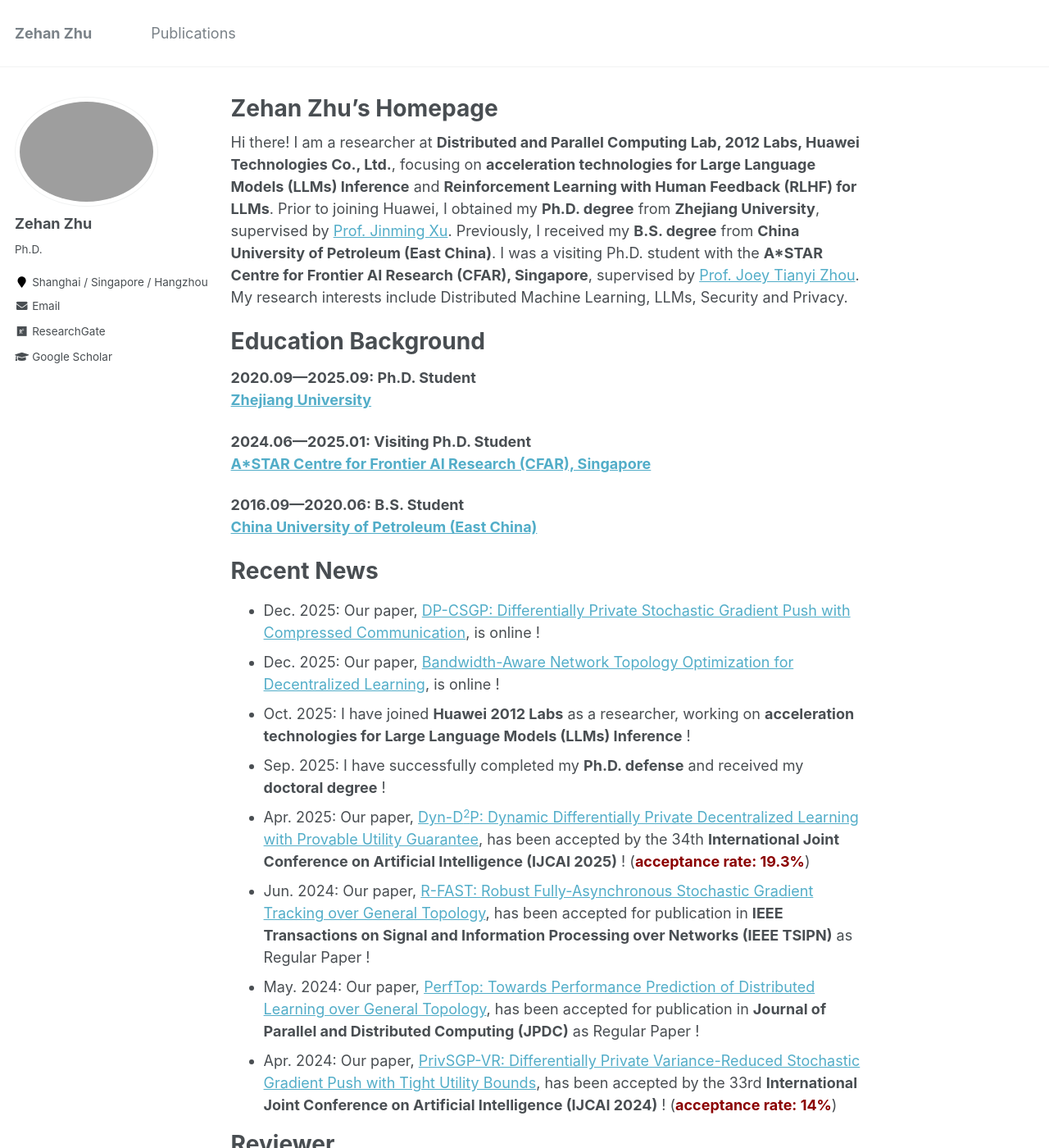
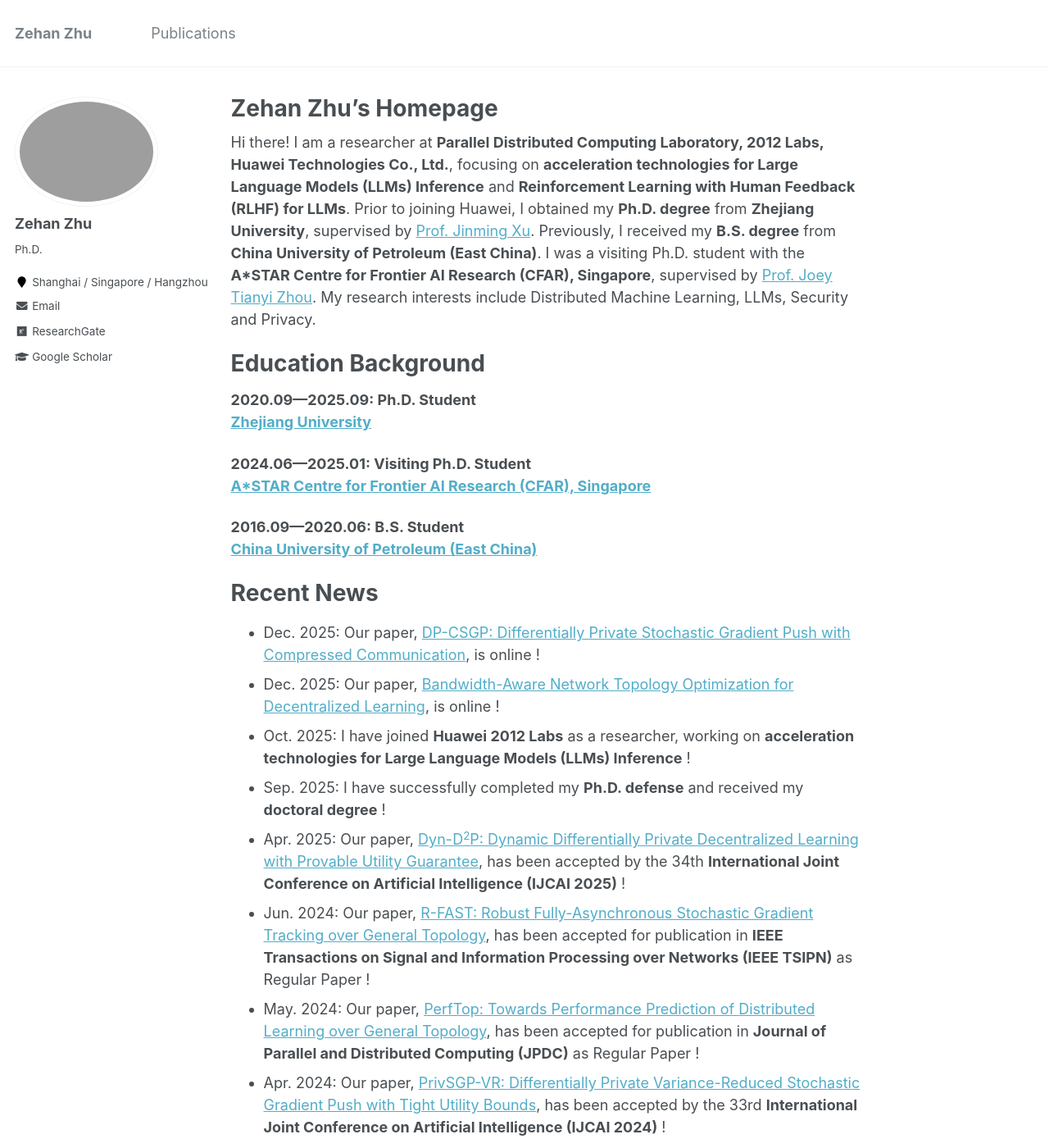
Before and after one commit to zehanzhu/zehanzhu.github.io, a Jekyll site: the page built from _pages/about.md, in a window 1280 px wide and 1400 px high. Shown: the whole window at 82% size. Built offline with Jekyll 4.4.1, drawn with Linux system fonts in a browser that asks for light colours.

Commit message:
Update about.md

```diff
--- a/_pages/about.md
+++ b/_pages/about.md
@@ -9,7 +9,7 @@ redirect_from:
 ---
 
 
-Hi there! I am a researcher at **Distributed and Parallel Computing Lab, 2012 Labs, Huawei Technologies Co., Ltd.**, focusing on **acceleration technologies for Large Language Models (LLMs) Inference** and **Reinforcement Learning with Human Feedback (RLHF) for LLMs**. Prior to joining Huawei, I obtained my **Ph.D. degree** from **Zhejiang University**, supervised by [Prof. Jinming Xu](https://jinmingxu.github.io/). Previously, I received my **B.S. degree** from **China University of Petroleum (East China)**. I was a visiting Ph.D. student with the **A*STAR Centre for Frontier AI Research (CFAR), Singapore**, supervised by [Prof. Joey Tianyi Zhou](https://joeyzhouty.github.io/). My research interests include Distributed Machine Learning, LLMs, Security and Privacy.
+Hi there! I am a researcher at **Parallel Distributed Computing Laboratory, 2012 Labs, Huawei Technologies Co., Ltd.**, focusing on **acceleration technologies for Large Language Models (LLMs) Inference** and **Reinforcement Learning with Human Feedback (RLHF) for LLMs**. Prior to joining Huawei, I obtained my **Ph.D. degree** from **Zhejiang University**, supervised by [Prof. Jinming Xu](https://jinmingxu.github.io/). Previously, I received my **B.S. degree** from **China University of Petroleum (East China)**. I was a visiting Ph.D. student with the **A*STAR Centre for Frontier AI Research (CFAR), Singapore**, supervised by [Prof. Joey Tianyi Zhou](https://joeyzhouty.github.io/). My research interests include Distributed Machine Learning, LLMs, Security and Privacy.
 
 
 
@@ -32,10 +32,10 @@ Recent News
 * Dec. 2025: Our paper, [Bandwidth-Aware Network Topology Optimization for Decentralized Learning](https://www.arxiv.org/abs/2512.07536), is online !
 * Oct. 2025: I have joined **Huawei 2012 Labs** as a researcher, working on **acceleration technologies for Large Language Models (LLMs) Inference** !
 * Sep. 2025: I have successfully completed my **Ph.D. defense** and received my **doctoral degree** !
-* Apr. 2025: Our paper, [Dyn-D<sup>2</sup>P: Dynamic Differentially Private Decentralized Learning with Provable Utility Guarantee](https://www.ijcai.org/proceedings/2025/809), has been accepted by the 34th **International Joint Conference on Artificial Intelligence (IJCAI 2025)** ! (**<span style="color:#8B0000">acceptance rate: 19.3%</span>**)
+* Apr. 2025: Our paper, [Dyn-D<sup>2</sup>P: Dynamic Differentially Private Decentralized Learning with Provable Utility Guarantee](https://www.ijcai.org/proceedings/2025/809), has been accepted by the 34th **International Joint Conference on Artificial Intelligence (IJCAI 2025)** !
 * Jun. 2024: Our paper, [R-FAST: Robust Fully-Asynchronous Stochastic Gradient Tracking over General Topology](https://ieeexplore.ieee.org/abstract/document/10660468), has been accepted for publication in **IEEE Transactions on Signal and Information Processing over Networks (IEEE TSIPN)** as Regular Paper !
 * May. 2024: Our paper, [PerfTop: Towards Performance Prediction of Distributed Learning over General Topology](https://www.sciencedirect.com/science/article/abs/pii/S0743731524000868), has been accepted for publication in **Journal of Parallel and Distributed Computing (JPDC)** as Regular Paper !
-* Apr. 2024: Our paper, [PrivSGP-VR: Differentially Private Variance-Reduced Stochastic Gradient Push with Tight Utility Bounds](https://www.ijcai.org/proceedings/2024/635), has been accepted by the 33rd **International Joint Conference on Artificial Intelligence (IJCAI 2024)** ! (**<span style="color:#8B0000">acceptance rate: 14%</span>**)
+* Apr. 2024: Our paper, [PrivSGP-VR: Differentially Private Variance-Reduced Stochastic Gradient Push with Tight Utility Bounds](https://www.ijcai.org/proceedings/2024/635), has been accepted by the 33rd **International Joint Conference on Artificial Intelligence (IJCAI 2024)** !
 
 
 
```
